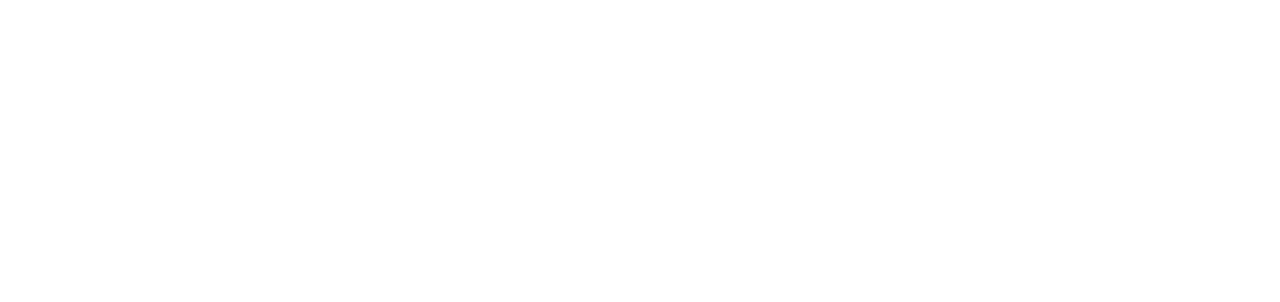
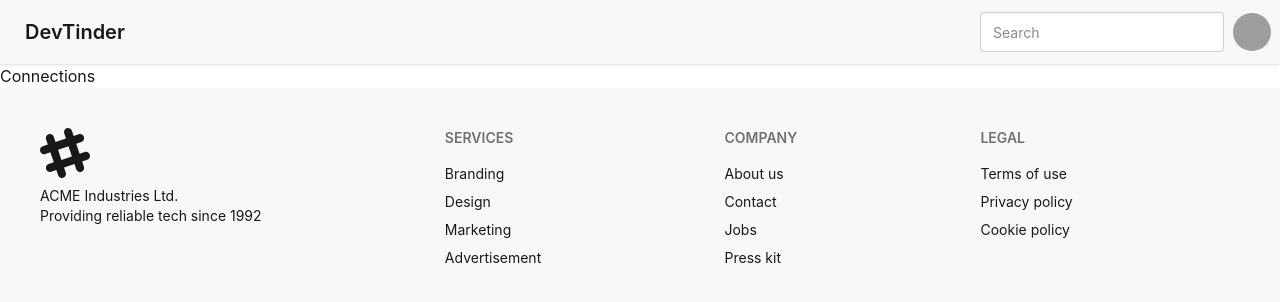
Before and after one commit to vijaydevguy/devtinder-frontend, a React (Vite) app: page /connections in a window 1280 px wide. Before the commit this address had no page. Shown: the top 302 px of the page. Built offline with nearby package versions, Linux system fonts and the light colour scheme; no server answers; grey boxes are pictures that could not be loaded.

Commit message:
connections&requests

```diff
--- a/src/App.jsx
+++ b/src/App.jsx
@@ -9,6 +9,8 @@
 
 import { ToastContainer, Bounce } from "react-toastify";
 import "react-toastify/dist/ReactToastify.css";
+import Connections from "./pages/Connections";
+import Requests from "./pages/Requests";
 
 function App() {
   return (
@@ -30,6 +32,8 @@
             <Route path="/" element={<Feed />} />
             <Route path="/login" element={<Login />} />
             <Route path="/profile" element={<Profile />} />
+            <Route path="/connections" element={<Connections />} />
+            <Route path="/requests" element={<Requests />} />
           </Route>
         </Routes>
       </BrowserRouter>
--- /dev/null
+++ b/src/pages/Connections.jsx
@@ -0,0 +1,9 @@
+import React from 'react'
+
+const Connections = () => {
+  return (
+    <div>Connections</div>
+  )
+}
+
+export default Connections
--- /dev/null
+++ b/src/pages/Requests.jsx
@@ -0,0 +1,9 @@
+import React from 'react'
+
+const Requests = () => {
+  return (
+    <div>Requests</div>
+  )
+}
+
+export default Requests
```
